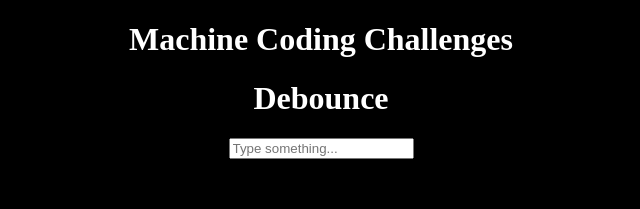
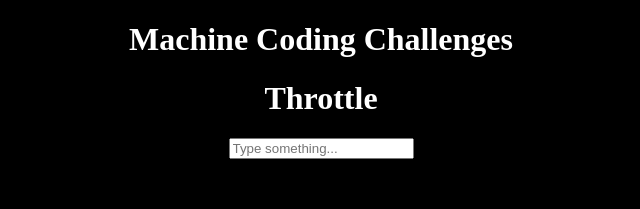
Before and after one commit to Vamsichowdhury/Frontend, a React (Vite) app in the folder react/machine-coding/machine-coding-challenges/: page / in a window 1280 px wide. Shown: the top 209 px of the page, without its empty margins (319-959 px from the left). Built offline with nearby package versions, Linux system fonts and the light colour scheme.

Commit message:
feat: Replace Debounce component with Throttle component in App

```diff
--- a/react/machine-coding/machine-coding-challenges/src/App.jsx
+++ b/react/machine-coding/machine-coding-challenges/src/App.jsx
@@ -1,5 +1,6 @@
 import "./App.css";
-import Debounce from "./features/debounce/Debounce";
+// import Debounce from "./features/debounce/Debounce";
+import Throttle from "./features/throttle/Throttle";
 // import OtpComponent from "./features/otp/OtpComponent";
 // import RickAndMorty from "./features/rick-and-morty/RickAndMorty";
 // import JsonFormatterValidator from "./features/json-formatter-validator/JsonFormatterValidator";
@@ -80,7 +81,8 @@ function App() {
         {/* <Typewriter /> */}
         {/* <RickAndMorty /> */}
         {/* <OtpComponent /> */}
-        <Debounce />
+        {/* <Debounce /> */}
+        <Throttle />
       </div>
     </>
   );
--- /dev/null
+++ b/react/machine-coding/machine-coding-challenges/src/features/throttle/Throttle.jsx
@@ -0,0 +1,26 @@
+import { useState, useEffect } from "react";
+
+export default function Throttle() {
+  const [search, setSearch] = useState("");
+
+  useEffect(() => {
+    let interval = setInterval(() => {
+      console.log("Searching for:", search);
+    }, 500);
+
+    return () => {
+      clearInterval(interval);
+    };
+  }, [search]);
+
+  return (
+    <div>
+      <h1>Throttle</h1>
+      <input
+        type="text"
+        placeholder="Type something..."
+        onChange={(e) => setSearch(e.target.value)}
+      />
+    </div>
+  );
+}
```
